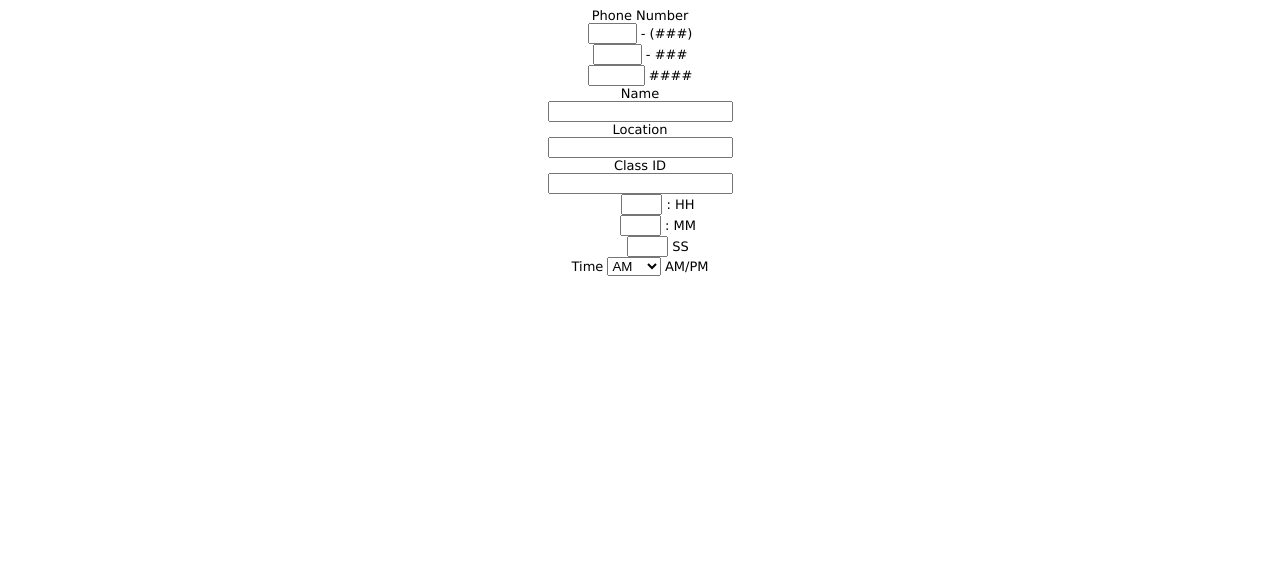
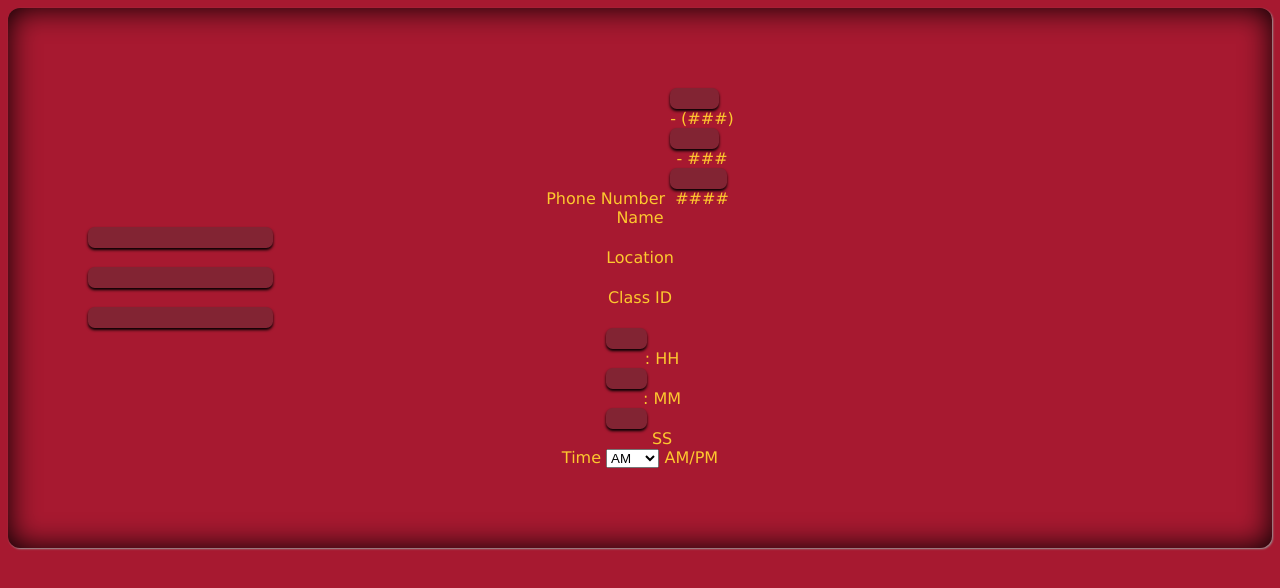
Before and after one commit to alexpogue/cyhelp, a plain HTML site: page cyhelp.html in a window 1280 px wide. Drawn offline with Linux system fonts and the light colour scheme.

Commit message:
Changed div structure and CSS
Each form item is now in it's own div, and the CSS has a little more
than before.

```diff
--- a/css/cyhelp.css
+++ b/css/cyhelp.css
@@ -1,27 +1,50 @@
 @charset "UTF-8";
 
-body
-{
-	background:#fffff;
-	font-family:"Lucida Grande", Tahoma, Arial, Verdana, sans-serif;
-	font-size:small;
-	margin:8px 0 16px;
+body {
+	background-color:#A71930;
 	text-align:center;
+	color:#FDC82F;
+	display:block;
+	font-family:Verdana, Geneva, sans-serif;
 }
 
-#form_container
-{
-	background:#fff;
-	border:1px solid #ccc;
-	margin:0 auto;
-	text-align:left;
-	width:640px;
+#head {
 }
 
-.description {
+#cyhelp_default {
+	background-color:#A71930;
+	border-radius:0.75em;
+	box-shadow: inset 0px 0px 30px #000000, 1px 1px 2px #999999;
+	padding:5em;
+    margin:auto auto 30em auto;
+}
+
+.form_item {
 
 }
 
-.inline {
+label .description {
+	display:block;
+	text-align:left;
+}
+
+label .small_description {
+	display:block;
+	text-align:left;
+}
+
+input {
+	background-color:#822433;
+	border-color:transparent;
+	border-radius:0.5em;
+	box-shadow:0px 2px 3px #000;
+	display:block;
+}
+
+.multifield_container {
 	display:inline-block;
 }
+
+.multifield_container div {
+	display:block;
+}
--- a/cyhelp.html
+++ b/cyhelp.html
@@ -7,52 +7,63 @@
 </head>
 
 <body>
-	<form id="helpme_information" method="post">
+	<div id="head"></div>
+	<div id="form-body">
+		<form id="cyhelp_default" method="post">
 
+			<div class="form_item">
 				<label for="phone" class="description">Phone Number</label>
-		<div id="phone" class="">
+				<div id="phone" class="multifield_container">
 					<div>
-				<input id="phone_0" name="phone_0" class="inline" size="3" maxlength="3" value="" type="text" /> -
-				<label for="phone_0">(###)</label>
+						<input id="phone_0" name="phone_0" class="" size="3" maxlength="3" value="" type="text" /> -
+						<label for="phone_0" class="small_description">(###)</label>
 					</div>
 					<div>
-				<input id="phone_1" name="phone_1" class="inline" size="3" maxlength="3" value="" type="text" /> -
+						<input id="phone_1" name="phone_1" class="" size="3" maxlength="3" value="" type="text" /> -
 						<label for="phone_1">###</label>
 					</div>
 					<div>
-				<input id="phone_2" name="phone_2" class="inline" size="4" maxlength="4" value="" type="text" />
+						<input id="phone_2" name="phone_2" class="" size="4" maxlength="4" value="" type="text" />
 						<label for="phone_2">####</label>
 					</div>
 				</div>
+			</div>
 
+			<div class="form_item">
 				<label for="name" class="description">Name</label>
 				<div id="name">
 					<input id="name" name="name" class="" type="text" maxlength="255" value="" />
 				</div>
+			</div>
 
+			<div class="form_item">
 				<label for="location" class="description">Location</label>
 				<div id="location">
 					<input id="location" name="location" class="" type="text" maxlength="255" value="" />
 				</div>
+			</div>
 
+			<div class="form_item">
 				<label for="class_id" class="description">Class ID</label>
 				<div id="class_id">
 					<input id="class_id" name="class_id" class="" type="text" maxlength="255" value="" />
 				</div>
+			</div>
 
+			<div class="form_item">
 				<label for="time" class="description">Time</label>
-		<div id="time" class="inline">
+				<div id="time" class="multifield_container">
 					<div>
-				<input id="hours" name="hours" class="" size="2" type="text" maxlength="2" value=""/> :
-				<label for="hours">HH</label>
+						<input id="hours" name="hours" class="" size="2" type="text" maxlength="2" value="" /> :
+						<label for="hours" class="small_description">HH</label>
 					</div>
 					<div>
-				<input id="minutes" name="minutes" class="" size="2" type="text" maxlength="2" value=""/> :
-				<label for="minutes">MM</label>
+						<input id="minutes" name="minutes" class="" size="2" type="text" maxlength="2" value="" /> :
+						<label for="minutes" class="small_description">MM</label>
 					</div>
 					<div>
-				<input id="seconds" name="seconds" class="" size="2" type="text" maxlength="2" value=""/>
-				<label for="seonds">SS</label>
+						<input id="seconds" name="seconds" class="" size="2" type="text" maxlength="2" value="" />
+						<label for="seonds" class="small_description">SS</label>
 					</div>
 					<div>
 						<select style="width:4em" id="ampm" name="ampm" class="">
@@ -62,6 +73,8 @@
 						<label>AM/PM</label>
 					</div>
 				</div>
+			</div>
 		</form>
+	</div>
 </body>
 </html>
```
Lines whose indentation alone changed are shown as unchanged.
